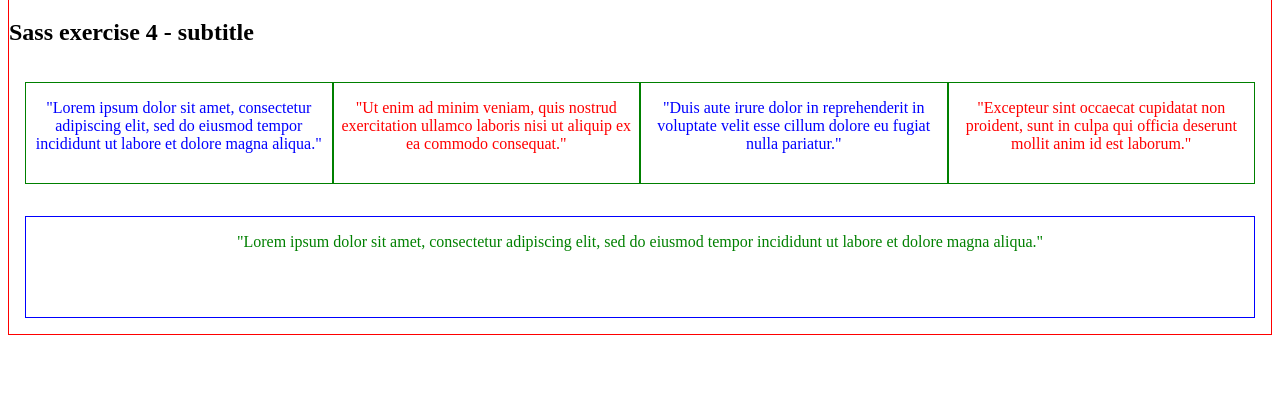
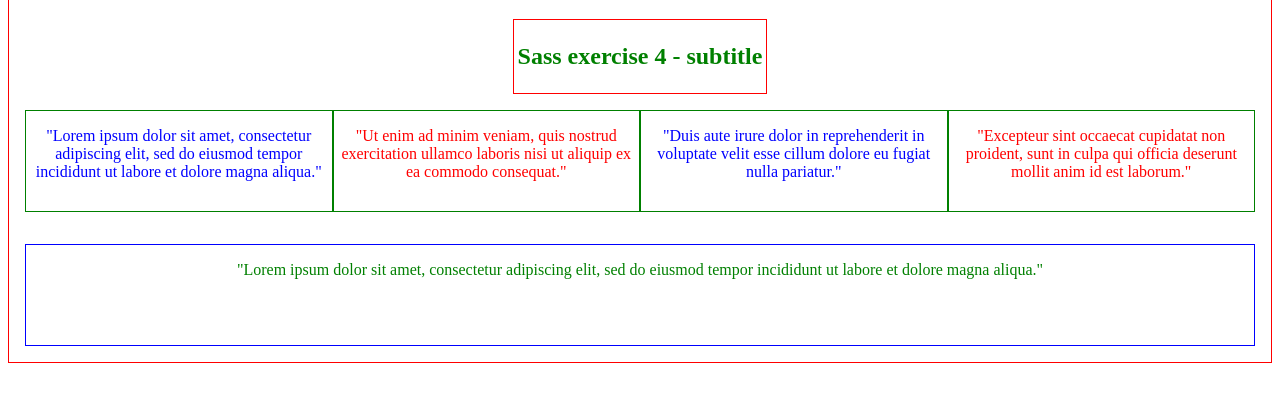
Before and after one commit to francescocorsello/sass-module-exercises, a plain HTML site: page index.html in a window 1280 px wide. Shown: the part 70-472 px from the top of the page. Drawn offline with Linux system fonts and the light colour scheme.

Commit message:
selectors extend v4

```diff
--- a/index.html
+++ b/index.html
@@ -6,9 +6,13 @@
     </head>
     <body>
         <div class="exercise">
+            <div class="exercise-title-container">
             <h1 class="exercise-title">Sass exercise 4 - selectors and extend method</h1>
-            <div>
-            <h2 class="exercise-subtitle">Sass exercise 4 - subtitle</h2>
+            </div>
+            <div class="exercise-subtitle-container">
+                <div class="exercise-subtitle">
+            <h2 >Sass exercise 4 - subtitle</h2>
+                </div>
             </div>
             <section>
                 <article class="style-1">
--- a/style.scss
+++ b/style.scss
@@ -9,13 +9,39 @@ section{
 }
 .exercise {
     border: myFunction.remCon(variable.$border-size) solid variable.$color-primary;
+        justify-content: center;
 
+        .exercise-title-container{
+            display: flex;
+            flex-wrap: wrap;
+            justify-content: center;
+            flex-grow: 1;
+        }
         .exercise-title {
             color: variable.$color-tertiary;
             text-align: center;
             text-decoration: underline;
             text-decoration-color: variable.$color-secondary;
         }
+        .exercise-subtitle-container{
+            display: flex;
+            flex-direction: row;
+            flex-wrap: wrap;
+            align-content: center;
+            justify-content: center;
+            flex-grow: 1;
+            align-content: center;
+        }
+        .exercise-subtitle {
+            border: myFunction.remCon(variable.$border-size) solid variable.$color-primary;
+            padding: .2rem;
+        }
+        .exercise-subtitle > h2{
+            color: variable.$color-tertiary;
+            text-align: center;
+            text-decoration-color: variable.$color-secondary;
+        }
+
     }
 
     @mixin article-card ($color: variable.$color-secondary, $border-color: variable.$color-tertiary, $font-size: variable.$font-size){
```
Also changed, not shown: style.css, 1 other file.
